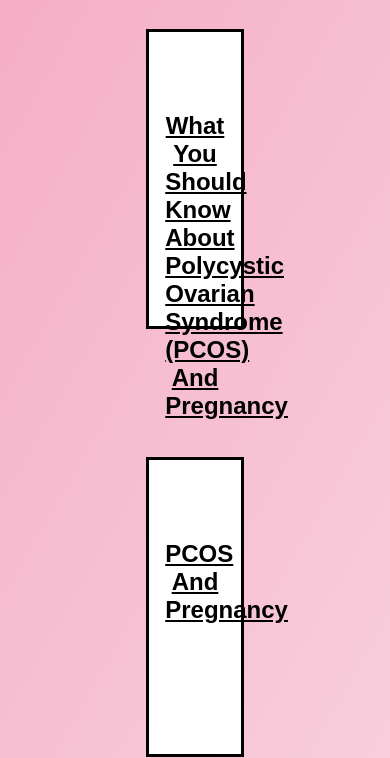
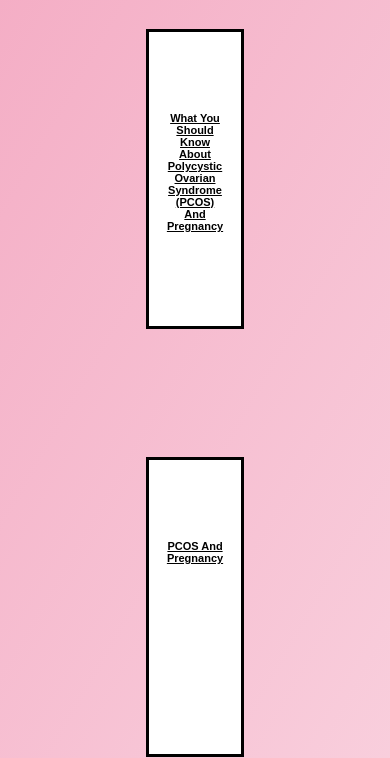
Before and after one commit to ishar19/PCOSimplify, a website: page pregnancy.html in a window 390 px wide. Shown: the part 86-844 px from the top of the page. Drawn offline with nearby package versions, Linux system fonts and the light colour scheme; files that its build step writes are made by us from their sources; a web font is replaced by a local one.

Commit message:
fixed responsiveness of stories

```diff
--- a/pregnancy.html
+++ b/pregnancy.html
@@ -39,7 +39,7 @@
       transition: box-shadow ease-in 100ms;
       background-color: white;
       color: black;
-      font-size: 24px;
+      font-size: 20px;
       list-style-type: none;
       padding: 5rem 1rem;
       text-align: center;
@@ -49,6 +49,12 @@
       height: 300px;
       border: 3px solid black;
       margin: 0 auto 0 auto;
+    }
+
+    @media (max-width: 768px){
+      .grid-wrapper li{
+        font-size:11px;
+      }
     }
     .grid-wrapper li:hover {
       box-shadow: 3px 5px 3px 5px grey;
```
Also changed, not shown: story_tiles.html (+2 -2 lines), explore- diabetes.png (added), explore- period pcos..png (added), explore-gut health.png (added).
